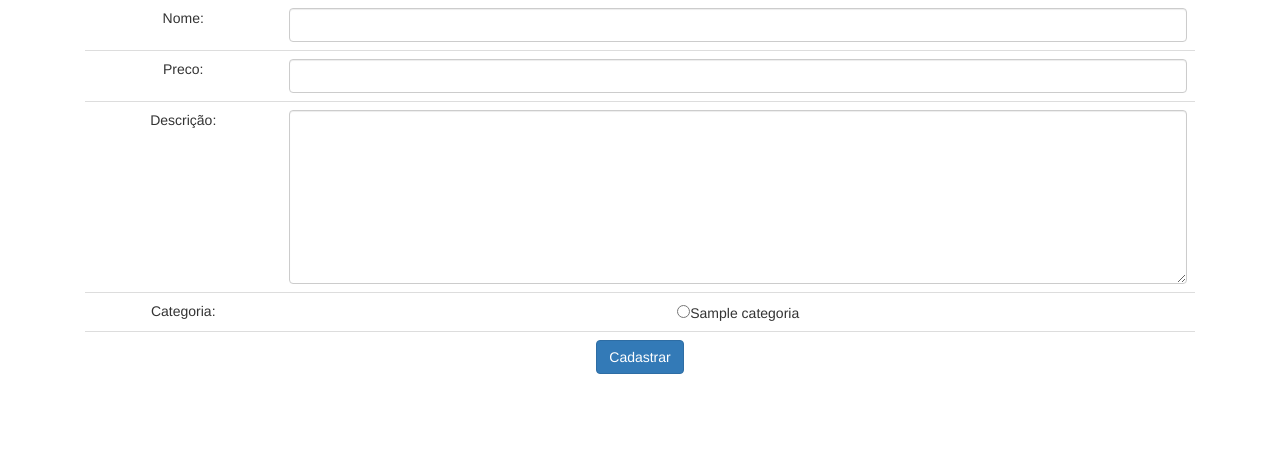
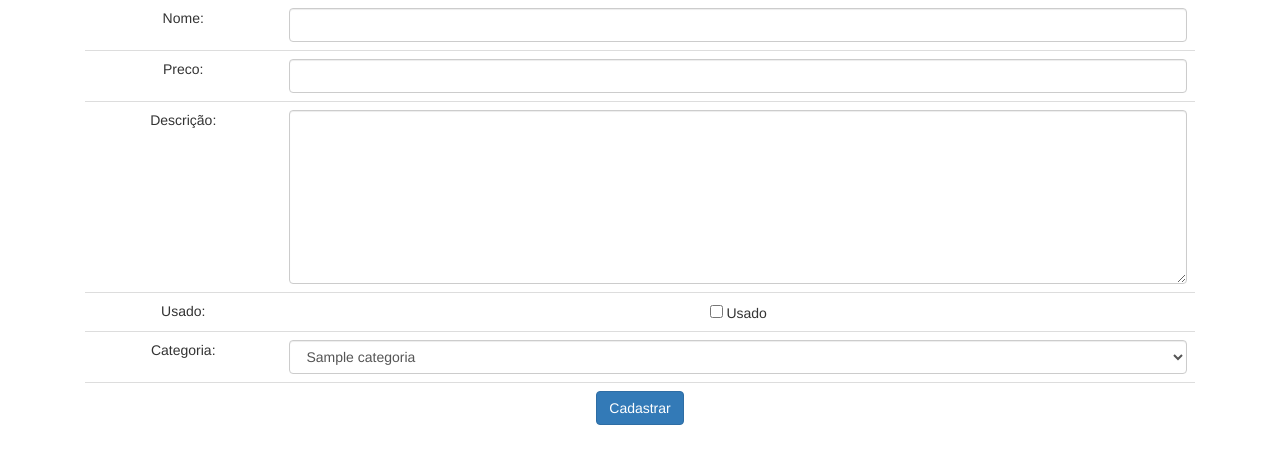
Before and after one commit to renoirfaria/alura-php-junior, a PHP site: page /produto-formulario.php in a window 1280 px wide. Shown: the part 161-625 px from the top of the page. Run offline with PHP 8.4, Linux system fonts and the light colour scheme; tables that the repository leaves empty or names only in its code hold one stand-in row (values such as "Sample post").

Commit message:
9. Lidando com Selects e Checkboxes

```diff
--- a/banco-produto.php
+++ b/banco-produto.php
@@ -9,8 +9,8 @@ function listaProdutos($conexao){
   return $produtos;
 }
 
-function insereProduto($conexao,$nome,$preco,$descricao,$categoria_id){
-  $query = "insert into produtos (nome,preco,descricao,categoria_id) values ('{$nome}',{$preco},'{$descricao}',{$categoria_id})";
+function insereProduto($conexao,$nome,$preco,$descricao,$categoria_id,$usado = 0){
+  $query = "insert into produtos (nome,preco,descricao,categoria_id,usado) values ('{$nome}',{$preco},'{$descricao}',{$categoria_id},'{$usado}')";
   return mysqli_query($conexao,$query);
 }
 
--- a/produto-formulario.php
+++ b/produto-formulario.php
@@ -35,12 +35,22 @@ $categorias = listaCategorias($conexao);
     </tr>
     <tr>
       <td>
+        Usado:
+      </td>
+      <td>
+        <input type="checkbox" name="usado" value="1"> Usado
+      </td>
+    </tr>
+    <tr>
+      <td>
         Categoria:
       </td>
       <td>
-        <?php foreach ($categorias as $categoria): ?>
-          <input type="radio" name="categoria" value="<?=$categoria['id']?>"><?=$categoria['nome']?><br>
-        <?php endforeach; ?>
+        <select class="form-control" name="categoria_id">
+          <?php foreach ($categorias as $categoria): ?>
+            <option value="<?=$categoria['id']?>"><?=$categoria['nome']?></option>
+          <?php endforeach; ?>
+        </select>
       </td>
     </tr>
     <tr>
```
Also changed, not shown: adicionaProduto.php (+7 -2 lines).
